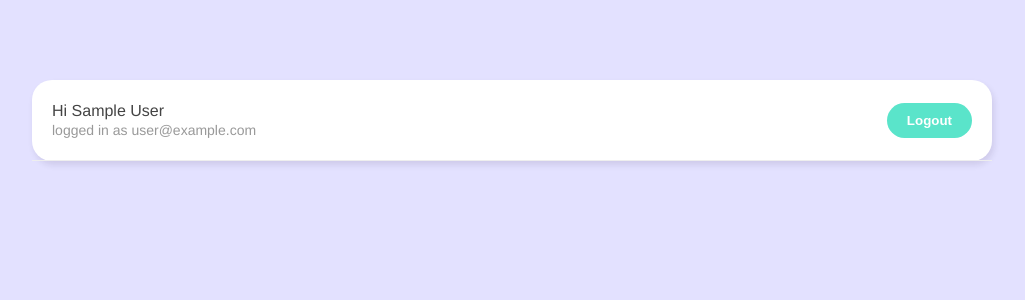
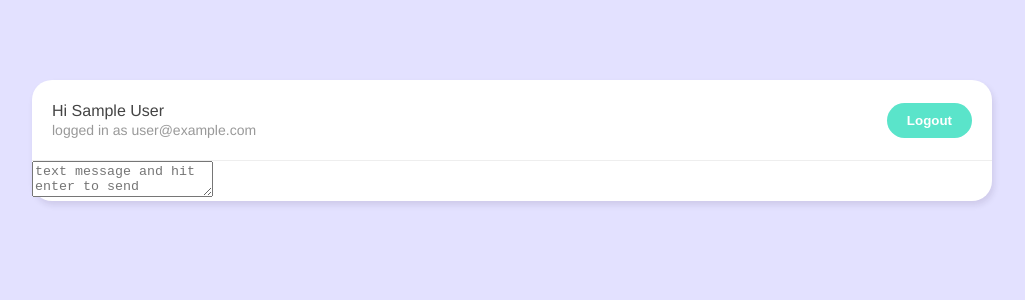
Before and after one commit to khaingzinkhaingzin/live-chat-with-vue, a Vue app: page /chatroom in a window 1280 px wide. Shown: the top 300 px of the page, without its empty margins (128-1153 px from the left). Built offline with nearby package versions, Linux system fonts and the light colour scheme; no server answers; sample sign-in values are in the browser's storage.

Commit message:
Prepare chat message form data to store message content, sender name and created at

```diff
--- /dev/null
+++ b/src/components/NewChatForm.vue
@@ -0,0 +1,37 @@
+<template>
+	<form>
+        <textarea
+            placeholder="text message and hit enter to send"
+            v-model="message"
+            @keypress.enter="handleSubmit"
+        ></textarea>
+    </form>
+</template>
+
+<script>
+import { ref } from 'vue';
+import getUser from '../composable/getUser'
+import { serverTimestamp } from '../firebase/config'
+
+export default {
+    setup() {
+        let message = ref("");
+        let { user } = getUser();
+
+        let handleSubmit = () => {
+            let chat = {
+                message: message.value,
+                name: user.value.displayName,
+                created_at: serverTimestamp()
+            }
+
+            console.log(chat);
+            message.value = "";
+        }
+
+        return { message, handleSubmit };
+    }
+};
+</script>
+
+<style></style>
--- a/src/views/ChatRoom.vue
+++ b/src/views/ChatRoom.vue
@@ -1,16 +1,19 @@
 <template>
 	<div class="container">
 		<Navbar></Navbar>
+		<NewChatForm></NewChatForm>
 	</div>
 </template>
 
 <script>
+import NewChatForm from '../components/NewChatForm'
 import Navbar from "../components/Navbar";
 import getUser from "../composable/getUser"
 import { useRouter } from 'vue-router'
 import { watch } from 'vue'
 export default {
-	components: { Navbar },
+	components: {
+    NewChatForm, Navbar },
 	setup() {
 		let { user } = getUser();
 		let router = useRouter();
```
